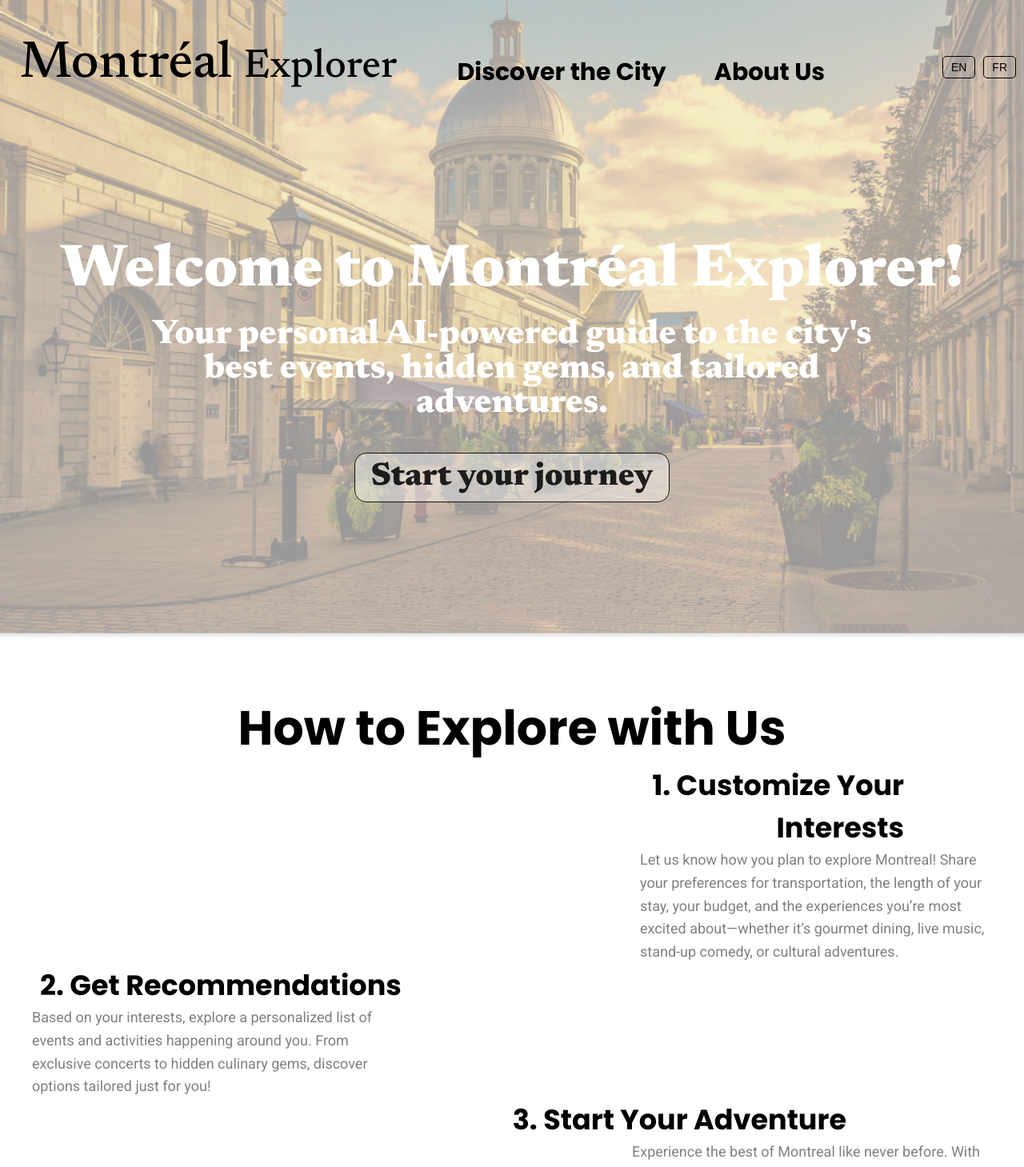
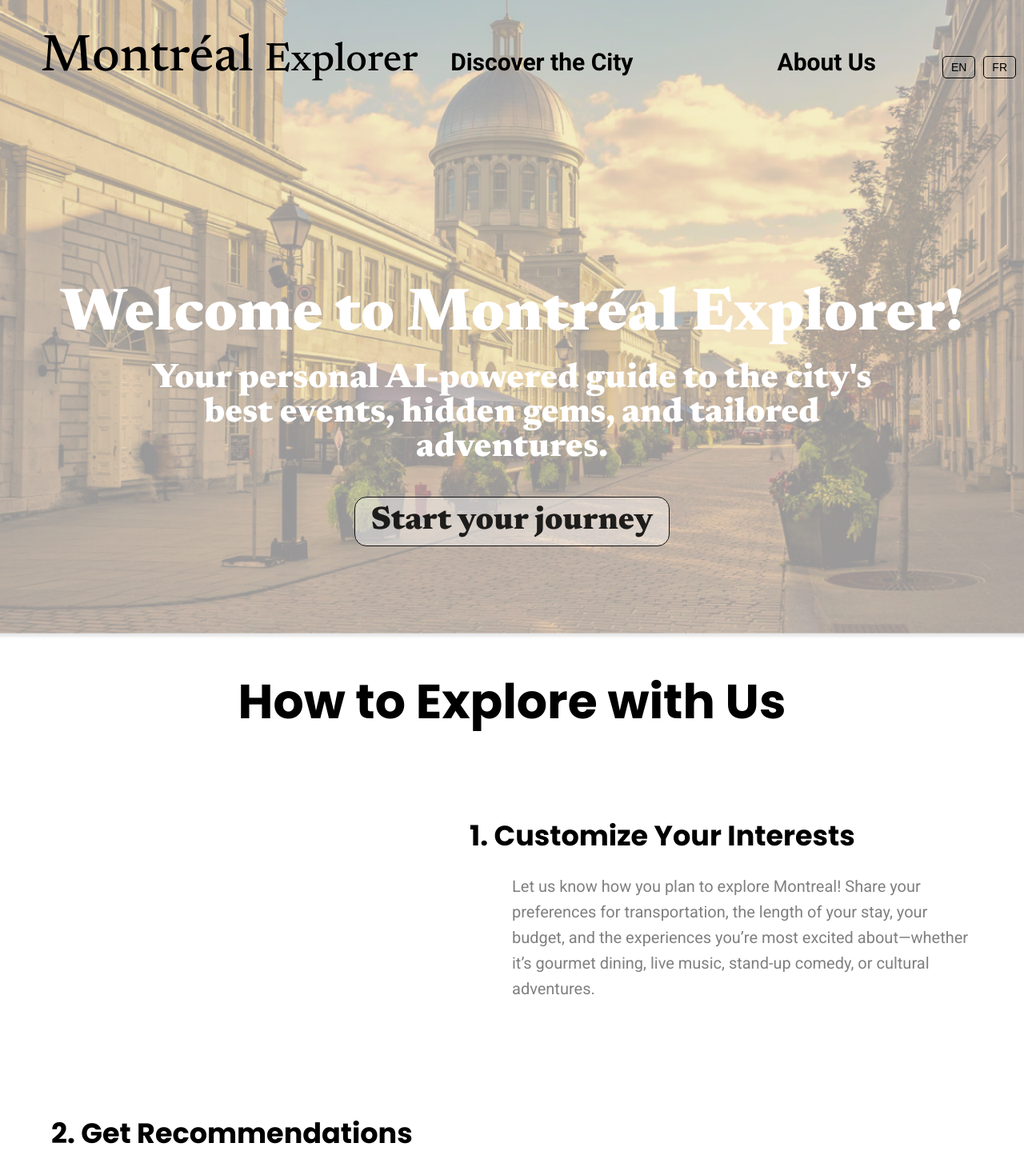
Before and after one commit to cedricdraghici/montreal-explorer, a React (Create React App) app in the folder frontend/: page / in a window 1280 px wide. Shown: the top 1459 px of the page at 80% size. Built offline with nearby package versions, Linux system fonts and the light colour scheme.

Commit message:
fix how it works

```diff
--- a/frontend/src/App.css
+++ b/frontend/src/App.css
@@ -2,6 +2,7 @@
 @import url('https://fonts.googleapis.com/css2?family=Newsreader:wght@500;800&display=swap');
 @import url('https://fonts.googleapis.com/css2?family=Poppins:wght@700;800&display=swap');
 @import url('https://fonts.googleapis.com/css2?family=Roboto:wght@400;700&display=swap');
+@import url('https://fonts.googleapis.com/css2?family=Kanit:ital,wght@0,100;0,200;0,300;0,400;0,500;0,600;0,700;0,800;0,900;1,100;1,200;1,300;1,400;1,500;1,600;1,700;1,800;1,900&display=swap');
 
 /* CSS Reset for Consistent Styling Across Browsers */
 * {
@@ -13,6 +14,7 @@
 /* Ensure the body and html take full height */
 html, body {
   height: 100%;
+  padding-bottom: 1820px;
 }
 
 /* Background Image Styling */
@@ -33,13 +35,13 @@ html, body {
   display: flex;
   justify-content: flex-start;
   align-items: center;
-  gap: 100px;
+  gap: 13%;
 }
 
 .header {
-  position: relative;
-  top: 48px;
-  left: 25px;
+  position: absolute;
+  top: 5%;
+  left: 4%;
   color: #000;
   font-family: 'Newsreader', serif;
   font-size: 65px;
@@ -50,12 +52,14 @@ html, body {
 /* Navigation List */
 .nav-list {
   display: flex;
-  position: relative;
-  top: 58px;
-  gap: 60px; /* Adjust the spacing between nav items */
-  font-family: 'Poppins', serif;
+  position: absolute;
+  top: 7.5%;
+  left: 44%;
+  flex-wrap: nowrap;
+  gap: 180px; /* Adjust the spacing between nav items */
+  font-family: 'Roboto', serif;
   font-size: 30px;
-  font-weight: 500;
+  font-weight: 600;
   list-style: none;
   margin: 0;
   padding: 0;
@@ -79,6 +83,8 @@ html, body {
 
 .hero-title {
   font-size: 75px; /* Adjust the font size */
+  position: relative;
+  top: 15%;
   font-family: 'Newsreader', serif;
   font-weight: 800; /* Explicit weight for consistent font rendering */
   color: rgb(255, 255, 255); /* White text color */
@@ -88,6 +94,8 @@ html, body {
   font-size: 43px; /* Smaller subtitle */
   font-family: 'Newsreader', serif;
   font-weight: 800;
+  position: relative;
+  top: 15%;
   margin: 20px 150px; /* Consistent margins for spacing */
   color: rgb(255, 255, 255); /* White text color */
 }
@@ -96,6 +104,8 @@ html, body {
 .hero-button {
   font-size: 40px; /* Adjust button size */
   font-weight: 700;
+  position: relative;
+  top: 15%;
   font-family: 'Newsreader', serif;
   color: #000000dc;
   padding: 10px 20px; /* Space inside the button */
@@ -116,6 +126,8 @@ html, body {
 .HowItWorks {
   font-size: 30px;
   font-family: 'Poppins', sans-serif;
+  position: absolute;
+  top: 104%;
   font-weight: 800;
   text-align: center;
 }
@@ -124,60 +136,82 @@ html, body {
   font-size: 35px;
   font-family: 'Poppins';
   font-weight: 700;
+  position: absolute;
+  top: 100%;
+  right: 7.5%;
   text-align: right;
-  margin-left: 750px;
-  margin-right: 150px;
+  margin-left: 5%;
+  margin-right: 9%;
 }
 
 .step1Details {
-  font-size: 18px;
+  font-size: 20px;
   font-family: "Roboto", serif;
   font-weight: 380;
   color: rgba(90, 90, 90, 0.77);
+  position: absolute;
+  top: 140%;
+  right: 5%;
   line-height: 1.6;
   text-align: left;
-  margin-left: 800px;
-  margin-right: 35px;
+  margin-left: 50%;
+  margin-right: 0%;
 }
 
 .step2Title {
   font-size: 35px;
   font-family: 'Poppins';
   font-weight: 700;
+  position: absolute;
+  top: 300%;
+  left: 3%;
   text-align: left;
-  margin-left: 50px;
-  margin-right: 750px;
+  margin-left: 2%;
+  margin-right: 8%;
 }
 
 .step2Details {
-  font-size: 18px;
+  font-size: 20px;
   font-family: "Roboto", serif;
   font-weight: 380;
+  position: absolute;
+  top: 340%;
+  left: 1.8%;
   color: rgba(90, 90, 90, 0.77);
   line-height: 1.6;
   text-align: left;
   margin-left: 40px;
-  margin-right: 780px;
+  margin-right: 55%;
+}
+
+.step3{
+  margin-bottom: 5000px;
 }
 
 .step3Title {
   font-size: 35px;
   font-family: 'Poppins';
+  position: absolute;
+  top: 490%;
+  right: 15%;
   font-weight: 700;
   text-align: right;
-  margin-left: 600px;
-  margin-right: 222px;
+  margin-left: 5%;
+  margin-right: 9%;
 }
 
 .step3Details {
-  font-size: 18px;
+  font-size: 20px;
   font-family: "Roboto", serif;
   font-weight: 380;
+  position: relative;
+  top: 900px;
+  right: 110px;
   color: rgba(90, 90, 90, 0.77);
   line-height: 1.6;
   text-align: left;
   margin-left: 790px;
-  margin-right: 35px;
+  margin-right: 20px;
 }
 
 /* Language Switcher */
--- a/frontend/src/components/HowItWorks.js
+++ b/frontend/src/components/HowItWorks.js
@@ -18,7 +18,8 @@ function HowItWorks() {
                 gems, discover options tailored just for you!',
         step3Title: '3. Start Your Adventure',
         step3Details: 'Experience the best of Montreal like never before. With your personalized \
-                guide, navigate the city’s vibrant offerings and create unforgettable memories! '
+                guide, navigate the city’s vibrant offerings and create unforgettable memories! \
+                                                                                  \n             '
 
     },
     fr: {
@@ -37,8 +38,8 @@ function HowItWorks() {
             <p className="step2Details">{translations[language].step2Details}</p>
         </div>
         <div className="Step3">
-        <h2 className="step3Title">{translations[language].step3Title}</h2>
-        <p className="step3Details">{translations[language].step3Details}</p>
+          <h2 className="step3Title">{translations[language].step3Title}</h2>
+          <p className="step3Details">{translations[language].step3Details}</p>
         </div>
     </div>
   )
```
